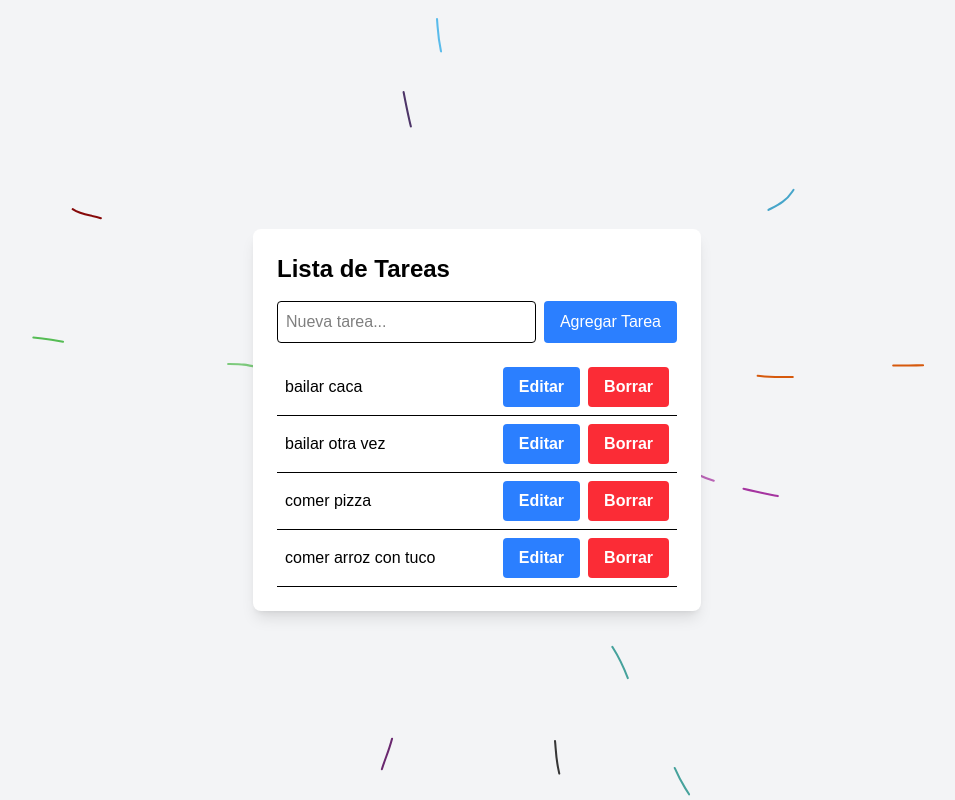
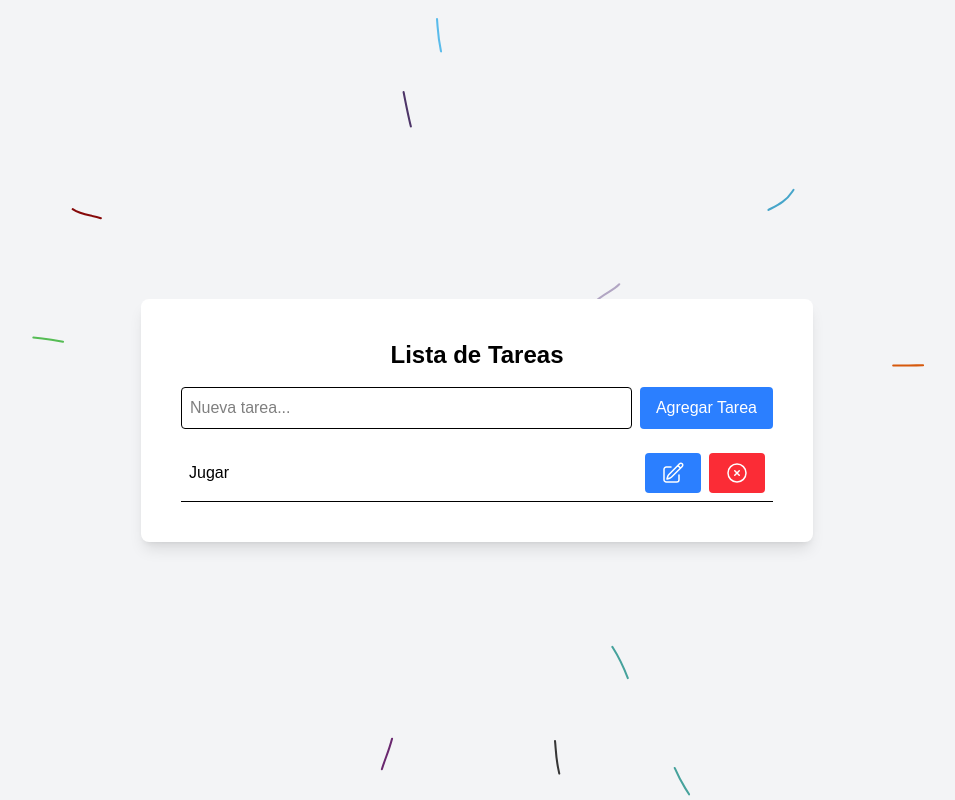
Before and after one commit to EstebanReyDev/Proyect-ForIT, a Next.js app: page / in a window 1280 px wide. Shown: the whole page, without its empty margins (163-1118 px from the left). Built offline with nearby package versions, Linux system fonts and the light colour scheme.

Commit message:
Edicion del Front

```diff
--- a/data/task.json
+++ b/data/task.json
@@ -1,22 +1,7 @@
 [
   {
-    "id": 2,
-    "taskText": "bailar caca",
-    "completed": false
-  },
-  {
-    "id": 3,
-    "taskText": "bailar otra vez ",
-    "completed": false
-  },
-  {
-    "id": 4,
-    "taskText": "comer pizza",
-    "completed": false
-  },
-  {
-    "id": 5,
-    "taskText": "comer arroz con tuco",
+    "id": 1,
+    "taskText": "Jugar ",
     "completed": false
   }
 ]
--- a/pages/components/TaskItem.tsx
+++ b/pages/components/TaskItem.tsx
@@ -51,15 +51,15 @@ const TaskItem: React.FC<TaskItemProps> = ({
         </span>
       )}
       <div className="flex">
-        {isEditing ? (
-          <>
-            <button onClick={() => { updateTask(id, editTaskText); setIsEditing(false); }} className="bg-green-500 hover:bg-green-700 text-white font-bold py-2 px-4 rounded mr-2">Guardar</button>
-            <button onClick={handleCancel} className="bg-gray-500 hover:bg-gray-700 text-white font-bold py-2 px-4 rounded">Cancelar</button>
-          </>
-        ) : (
-          <button onClick={handleEdit} className="bg-blue-500 hover:bg-blue-700 text-white font-bold py-2 px-4 rounded mr-2">Editar</button>
-        )}
-        <button onClick={() => removeTask(id)} className="bg-red-500 hover:bg-red-700 text-white font-bold py-2 px-4 rounded">Borrar</button>
+      {isEditing ? (
+        <>
+          <button onClick={() => { updateTask(id, editTaskText); setIsEditing(false); }} className="bg-green-500 hover:bg-green-700 text-white font-bold py-2 px-4 rounded mr-2 p-0"><svg xmlns="http://www.w3.org/2000/svg" fill="none" viewBox="0 0 24 24" strokeWidth={1.5} stroke="currentColor" className="size-6"><path strokeLinecap="round" strokeLinejoin="round" d="m4.5 12.75 6 6 9-13.5" /></svg></button>
+          <button onClick={handleCancel} className="bg-gray-500 hover:bg-gray-700 text-white font-bold py-2 px-4 rounded p-0 mr-2"><svg xmlns="http://www.w3.org/2000/svg" fill="none" viewBox="0 0 24 24" strokeWidth={1.5} stroke="currentColor" className="size-6"><path strokeLinecap="round" strokeLinejoin="round" d="M6 18 18 6M6 6l12 12" /></svg></button>
+        </>
+      ) : (
+        <button onClick={handleEdit} className="bg-blue-500 hover:bg-blue-700 text-white font-bold py-2 px-4 rounded mr-2 p-0"><svg xmlns="http://www.w3.org/2000/svg" fill="none" viewBox="0 0 24 24" strokeWidth={1.5} stroke="currentColor" className="size-6"><path strokeLinecap="round" strokeLinejoin="round" d="m16.862 4.487 1.687-1.688a1.875 1.875 0 1 1 2.652 2.652L10.582 16.07a4.5 4.5 0 0 1-1.897 1.13L6 18l.8-2.685a4.5 4.5 0 0 1 1.13-1.897l8.932-8.931Zm0 0L19.5 7.125M18 14v4.75A2.25 2.25 0 0 1 15.75 21H5.25A2.25 2.25 0 0 1 3 18.75V8.25A2.25 2.25 0 0 1 5.25 6H10" /></svg></button>
+      )}
+      <button onClick={() => removeTask(id)} className="bg-red-500 hover:bg-red-700 text-white font-bold py-2 px-4 rounded p-0"><svg xmlns="http://www.w3.org/2000/svg" fill="none" viewBox="0 0 24 24" strokeWidth={1.5} stroke="currentColor" className="size-6"><path strokeLinecap="round" strokeLinejoin="round" d="m9.75 9.75 4.5 4.5m0-4.5-4.5 4.5M21 12a9 9 0 1 1-18 0 9 9 0 0 1 18 0Z" /></svg></button>
       </div>
     </li>
   );
--- a/pages/index.tsx
+++ b/pages/index.tsx
@@ -85,13 +85,13 @@ export default function TodoList() {
 
   return (
     <BackgroundLines className="min-h-screen flex items-center justify-center bg-gray-100 relative">
-      <div className="container mx-auto max-w-md mt-10 p-6 bg-white shadow-lg rounded-lg relative z-10">
-        <h1 className="text-2xl font-bold mb-4 text-black">Lista de Tareas</h1>
+      <div className="container mx-auto w-full max-w-2xl mt-10 p-10 bg-white shadow-lg rounded-lg relative z-10">
+        <h1 className="text-2xl font-bold mb-4 text-black text-center">Lista de Tareas</h1>
         <div className="text-black">
-          <TaskForm addTask={addTask} />
+          <TaskForm addTask={addTask} className="gap-4" />
         </div>
         <div className="text-black">
-          <TaskList
+         <TaskList
             tasks={tasks}
             toggleTaskCompletion={toggleTaskCompletion}
             removeTask={removeTask}
```
